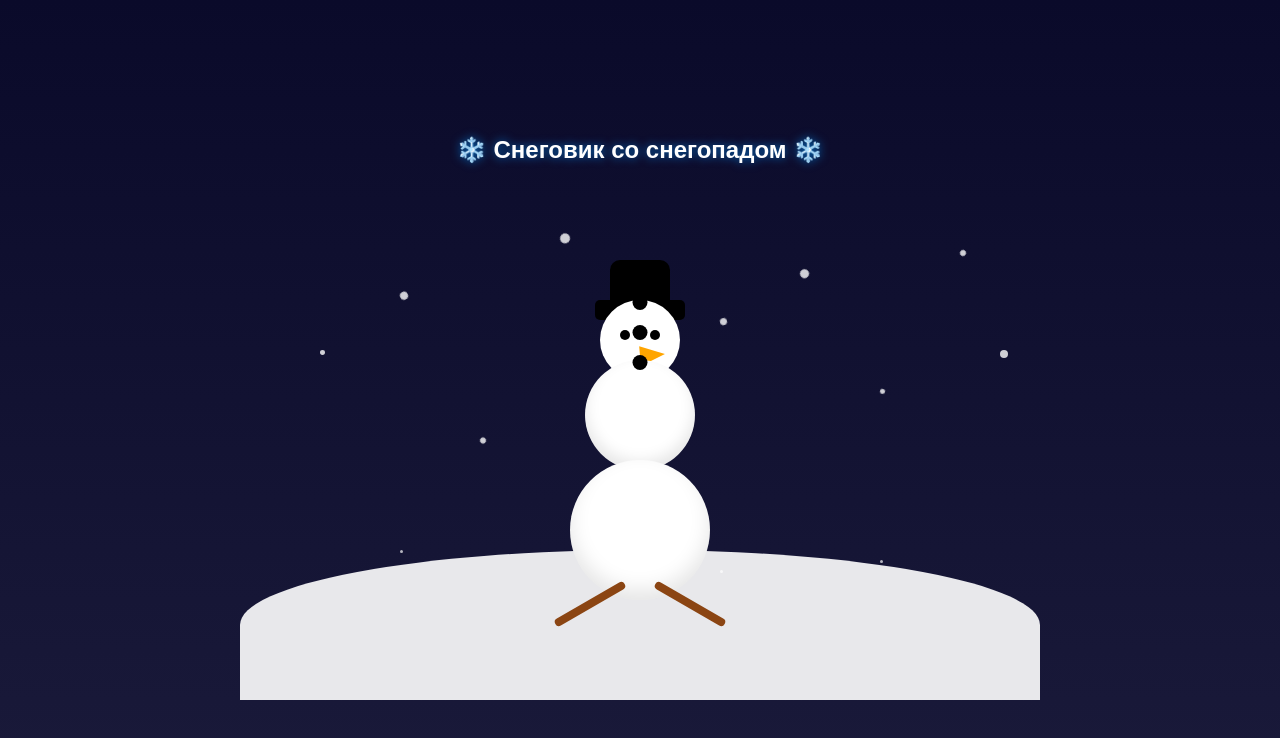
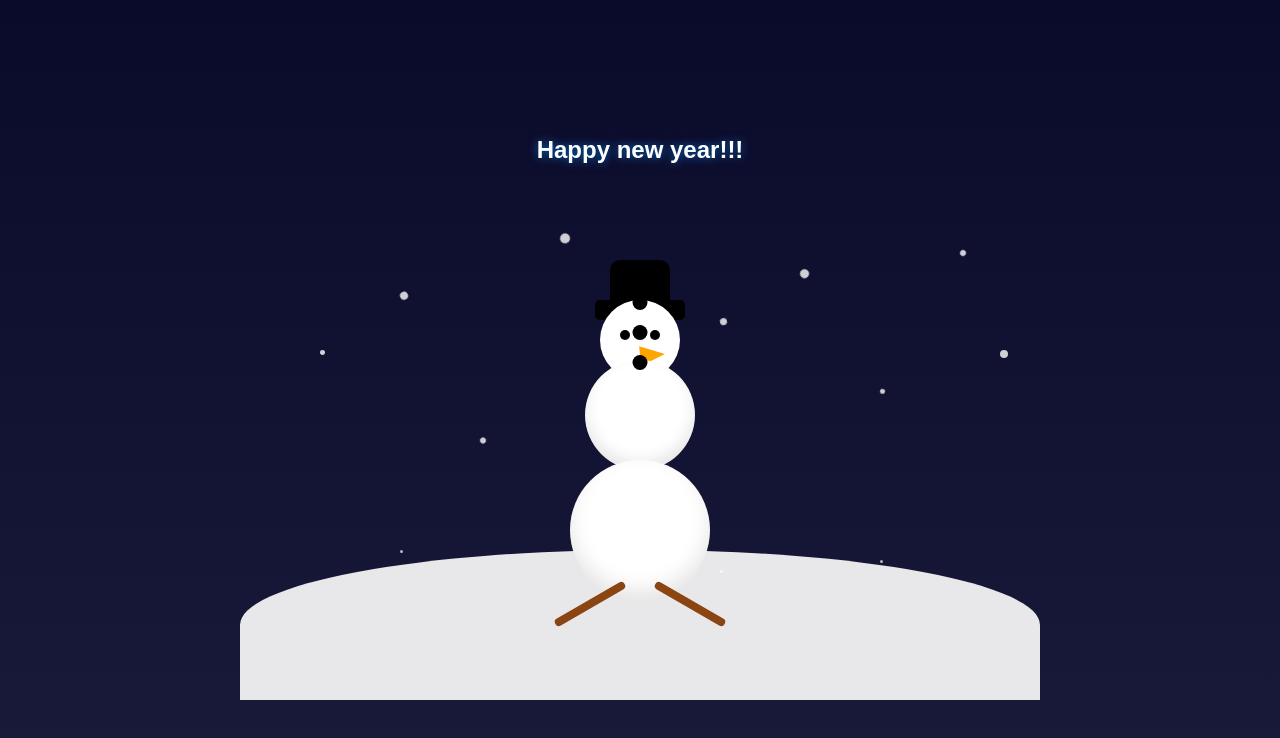
Before and after one commit to AislanaDongak/pages, a plain HTML site: page index.html in a window 1280 px wide. Drawn offline with Linux system fonts and the light colour scheme.

Commit message:
Update index.html

```diff
--- a/index.html
+++ b/index.html
@@ -8,7 +8,7 @@
 </head>
 <body>
     <div class="container">
-        <h1 class="title">❄️ Снеговик со снегопадом ❄️</h1>
+        <h1 class="title"> Happy new year!!!</h1>
 
         <div class="snowman">
             <!-- Шляпа -->
```
